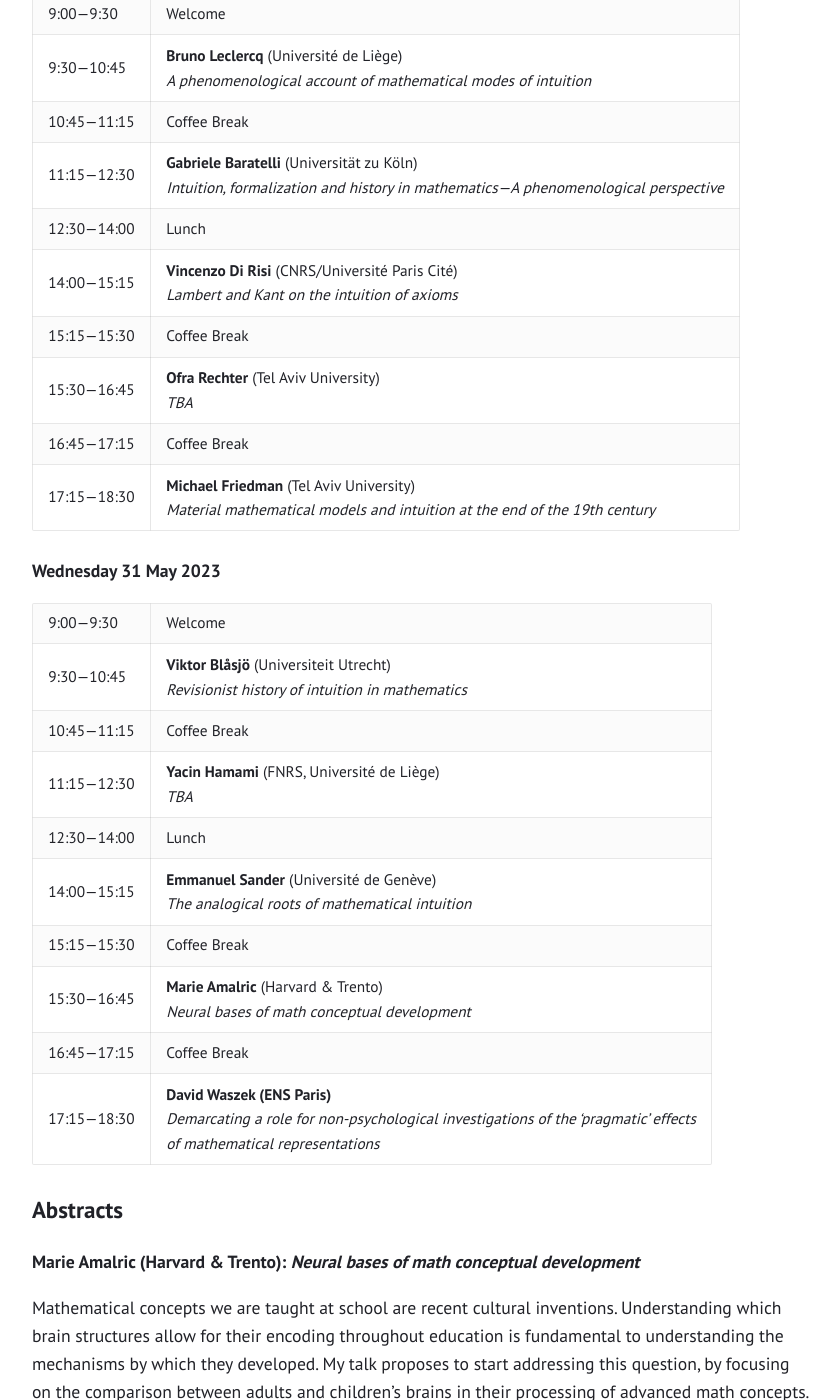
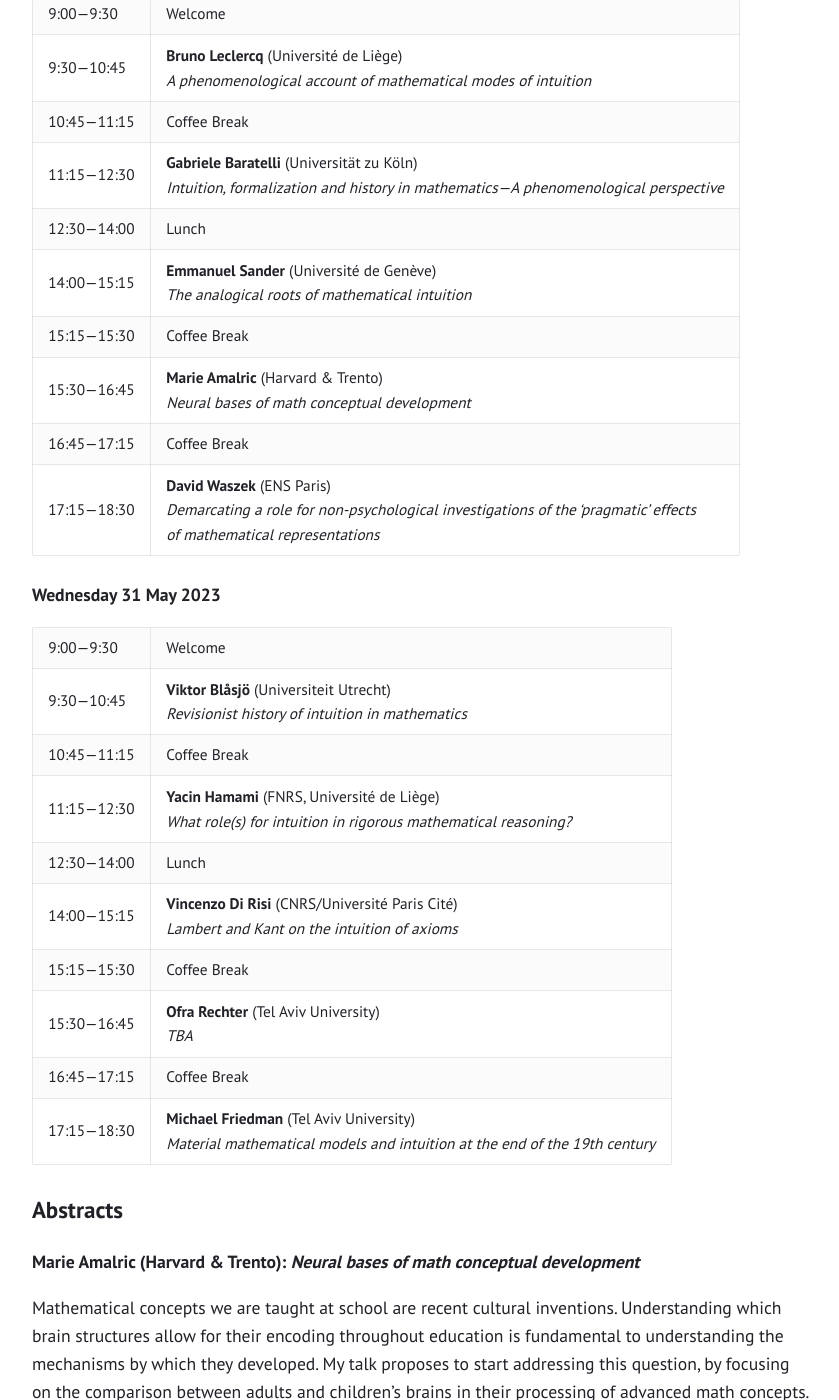
Before and after one commit to yhamami/mathematical-intuition-workshops, a Jekyll site: the page built from nancy-program.md, in a window 1280 px wide and 1400 px high, scrolled down 249 px. Shown: the whole window, without its empty margins (219-1058 px from the left). Built offline with Jekyll 4.4.1, drawn with Linux system fonts in a browser that asks for light colours; part of the change alters nothing that is shown.

Commit message:
fix: program

```diff
--- a/nancy-program.md
+++ b/nancy-program.md
@@ -15,11 +15,11 @@ layout: page
 | 10:45—11:15 | Coffee Break |
 | 11:15—12:30 | **Gabriele Baratelli** (Universität zu Köln) <br /> _Intuition, formalization and history in mathematics—A phenomenological perspective_ |
 | 12:30—14:00 | Lunch |
-| 14:00—15:15 | **Vincenzo Di Risi** (CNRS/Université Paris Cité) <br /> _Lambert and Kant on the intuition of axioms_ |
+| 14:00—15:15 | **Emmanuel Sander** (Université de Genève) <br /> _The analogical roots of mathematical intuition_ |
 | 15:15—15:30 | Coffee Break |
-| 15:30—16:45 | **Ofra Rechter** (Tel Aviv University) <br /> _TBA_ |
+| 15:30—16:45 | **Marie Amalric** (Harvard & Trento) <br /> _Neural bases of math conceptual development_ |
 | 16:45—17:15 | Coffee Break |
-| 17:15—18:30| **Michael Friedman** (Tel Aviv University) <br /> _Material mathematical models and intuition at the end of the 19th century_|
+| 17:15—18:30| **David Waszek** (ENS Paris) <br /> _Demarcating a role for non-psychological investigations of the ‘pragmatic’ effects <br /> of mathematical representations_ |
 
 
 
@@ -30,13 +30,14 @@ layout: page
 | 9:00—9:30 | Welcome |
 | 9:30—10:45 | **Viktor Blåsjö** (Universiteit Utrecht) <br /> _Revisionist history of intuition in mathematics_ |
 | 10:45—11:15 | Coffee Break |
-| 11:15—12:30 | **Yacin Hamami** (FNRS, Université de Liège) <br /> _TBA_ |
+| 11:15—12:30 | **Yacin Hamami** (FNRS, Université de Liège) <br /> _What role(s) for intuition in rigorous mathematical reasoning?_ |
 | 12:30—14:00 | Lunch |
-| 14:00—15:15 | **Emmanuel Sander** (Université de Genève) <br /> _The analogical roots of mathematical intuition_ |
+| 14:00—15:15 | **Vincenzo Di Risi** (CNRS/Université Paris Cité) <br /> _Lambert and Kant on the intuition of axioms_ |
 | 15:15—15:30 | Coffee Break |
-| 15:30—16:45 | **Marie Amalric** (Harvard & Trento) <br /> _Neural bases of math conceptual development_ |
+| 15:30—16:45 | **Ofra Rechter** (Tel Aviv University) <br /> _TBA_ |
 | 16:45—17:15 | Coffee Break |
-| 17:15—18:30| **David Waszek (ENS Paris)** <br /> _Demarcating a role for non-psychological investigations of the ‘pragmatic’ effects <br /> of mathematical representations_ |
+| 17:15—18:30| **Michael Friedman** (Tel Aviv University) <br /> _Material mathematical models and intuition at the end of the 19th century_|
+
 
 
 
```
